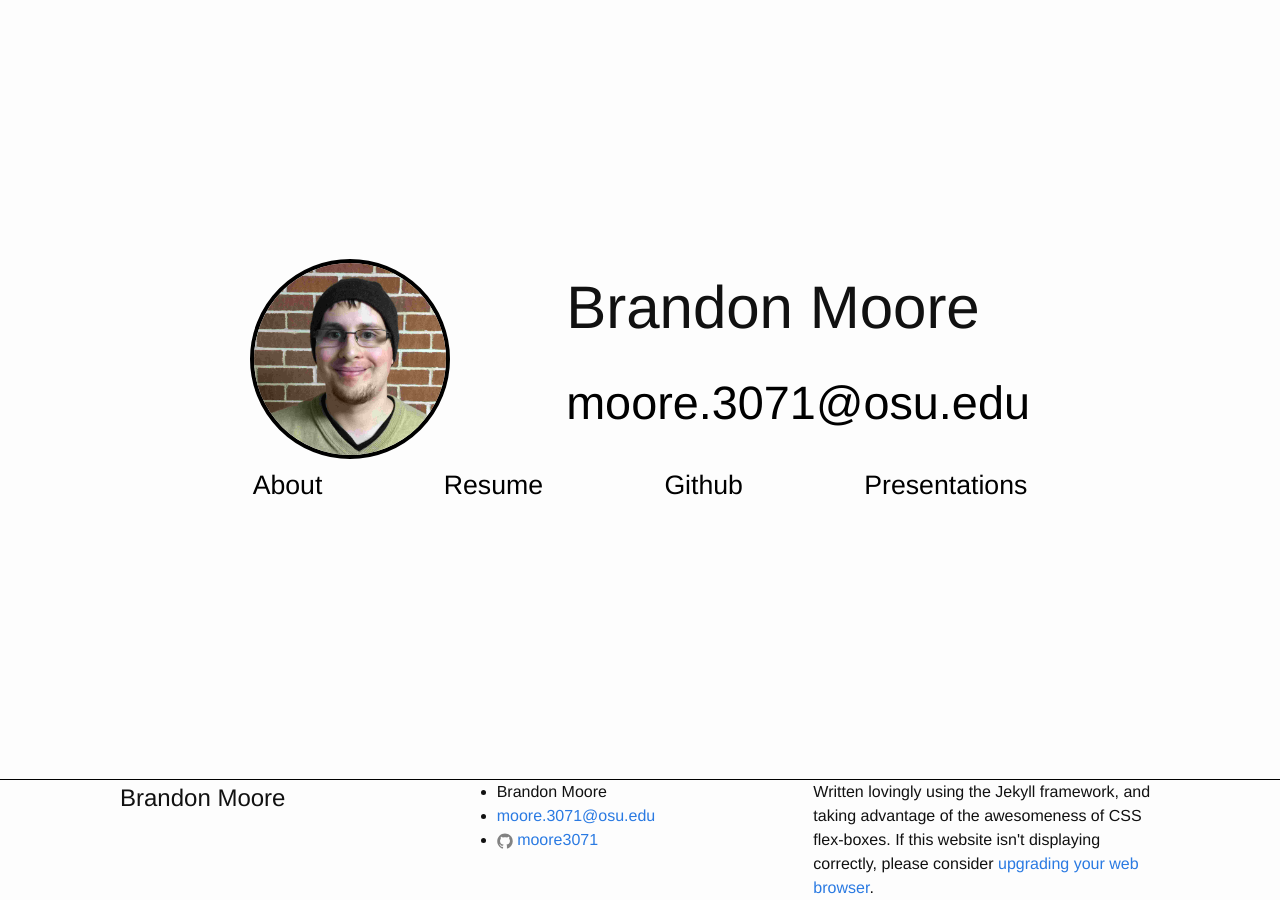
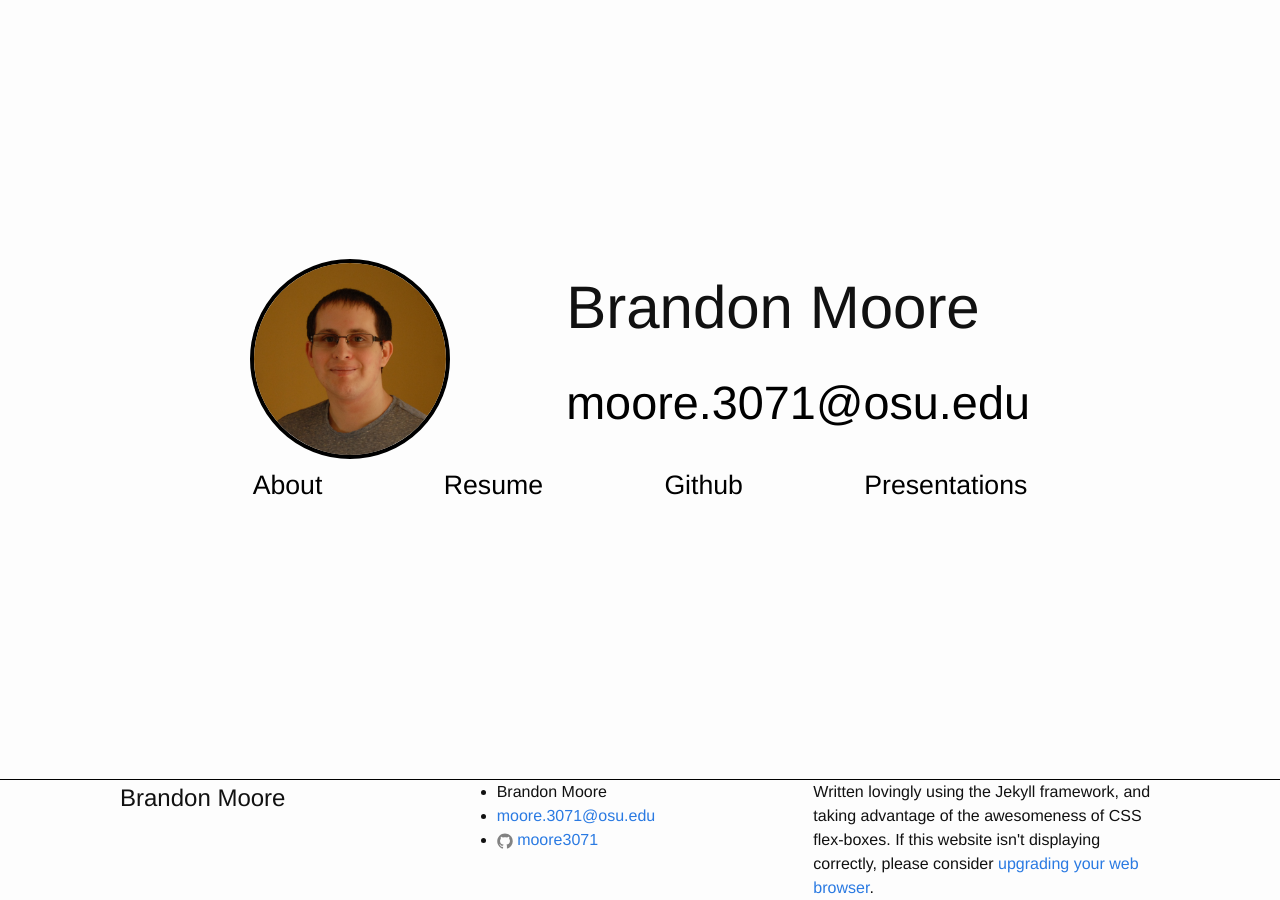
Before and after one commit to moore3071/moore3071.github.io, a Jekyll site: the page built from index.html, in a window 1280 px wide. Built offline with Jekyll 4.4.1, drawn with Linux system fonts in a browser that asks for light colours; some web fonts are replaced.

Commit message:
Changed profile picture

```diff
--- a/about.html
+++ b/about.html
@@ -6,7 +6,7 @@ extra_css: about
 ---
 <div id="about_me">
 	<div id="id_me">
-		<img src="../profile.jpg" id="profile_pic"></img>
+		<img src="../images/profile.jpg" id="profile_pic"></img>
 		<h2> My name is Brandon Moore </h2>
 	</div>
 	<div id="about_text">
--- a/index.html
+++ b/index.html
@@ -6,7 +6,7 @@ extra_css: index
 <div id="home">
 	<div id="main-banner">
 		<div class="full-width">
-			<img src="profile.jpg" id="mainpicture">
+			<img src="images/profile.jpg" id="mainpicture">
 			<div id="myinfo">
 				<h2>Brandon Moore</h2>
 				<h3><a href="mailto: moore.3071@osu.edu">moore.3071@osu.edu</a></h3>
```
Also changed, not shown: images/profile.jpg (added), profile.jpg (deleted).
